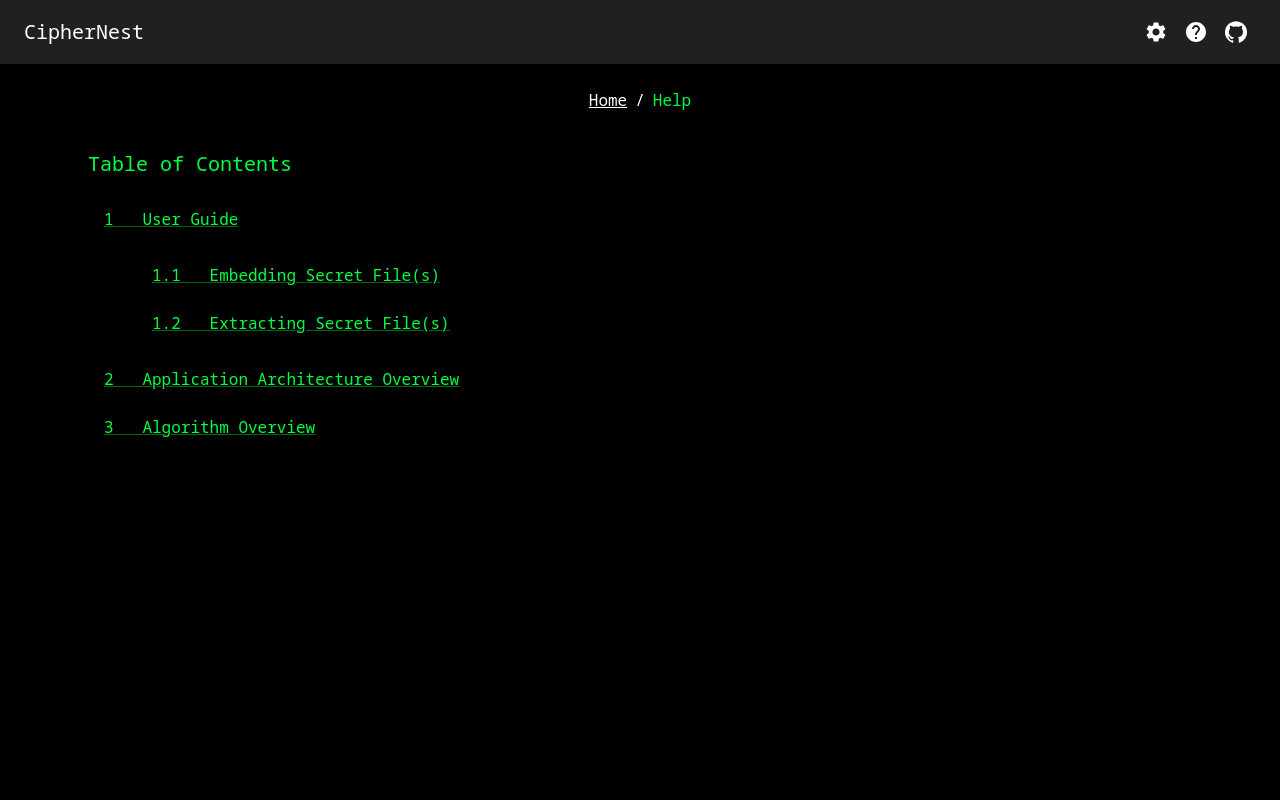
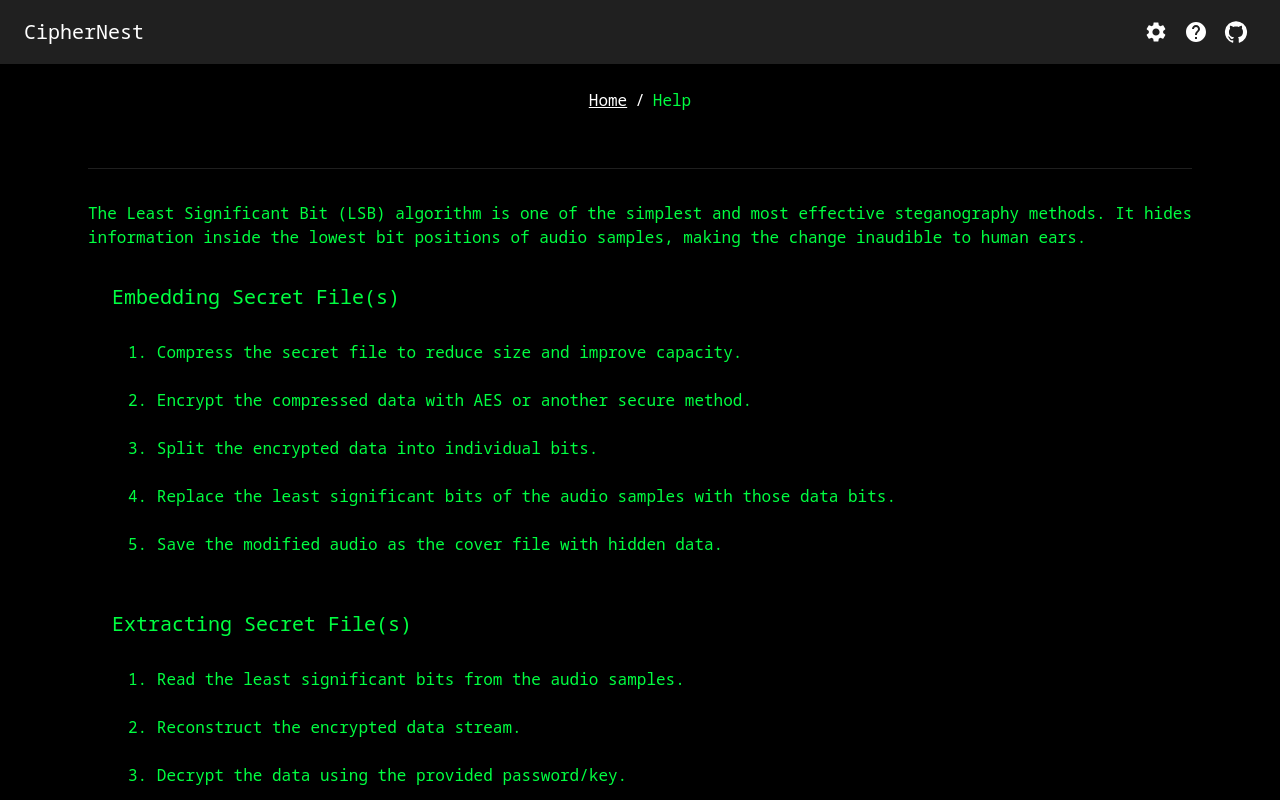
Before and after one commit to tranlequocthong313/CipherNestFE, a React (Create React App) app: page /help in a window 1280 px wide. Shown: the top 800 px of the page. Built offline with nearby package versions, Linux system fonts and the light colour scheme; no server answers.

Commit message:
[update] download wav file example

```diff
--- a/public/index.html
+++ b/public/index.html
@@ -24,7 +24,7 @@
       work correctly both with client-side routing and a non-root public URL.
       Learn how to configure a non-root public URL by running `npm run build`.
     -->
-    <title>React App</title>
+    <title>CipherNest</title>
   </head>
   <body>
     <noscript>You need to enable JavaScript to run this app.</noscript>
--- a/src/components/CoverFileToolbar.tsx
+++ b/src/components/CoverFileToolbar.tsx
@@ -1,50 +1,59 @@
-import React, { useEffect, useState } from "react";
-import { Box, Button, Tooltip, IconButton } from "@mui/material";
-import AddIcon from "@mui/icons-material/Add";
-import EmbedIcon from "@mui/icons-material/Download";
-import ExtractIcon from "@mui/icons-material/Upload";
-import useTheme from "../hooks/useTheme";
-import { useCoverFileApi, useCoverFileDispatch } from "../hooks/useCoverFile";
-import { v4 as uuid } from "uuid";
-import { getDuration } from "../utils/audio";
-import { useTranslation } from "react-i18next";
-import { isValidFile } from "../utils/validator";
-import EmbedModal from "./EmbedModal";
-import { ICoverFile } from "../interfaces/ICoverFile";
-import HTTP, { coverFileApis, embeddedFileApis } from "../configs/api";
-import { useEmbed, useEmbedApi, useEmbedDispatch } from "../hooks/useEmbed";
-import { useSecretFile, useSecretFileDispatch } from "../hooks/useSecretFile";
-import { DEBUG, EXTENSION_OF_SUPPORTED_AUDIO_FORMATS } from "../configs/constant";
-import useDownload from "../hooks/useDownload";
+import React, { useState } from 'react';
+import { Box, Button, Tooltip, IconButton } from '@mui/material';
+import AddIcon from '@mui/icons-material/Add';
+import EmbedIcon from '@mui/icons-material/Download';
+import ExtractIcon from '@mui/icons-material/Upload';
+import DownloadIcon from '@mui/icons-material/FileDownload'; // <-- added
+import useTheme from '../hooks/useTheme';
+import { useCoverFileApi, useCoverFileDispatch } from '../hooks/useCoverFile';
+import { v4 as uuid } from 'uuid';
+import { getDuration } from '../utils/audio';
+import { useTranslation } from 'react-i18next';
+import { isValidFile } from '../utils/validator';
+import EmbedModal from './EmbedModal';
+import HTTP, { coverFileApis, embeddedFileApis } from '../configs/api';
+import { useEmbed, useEmbedApi } from '../hooks/useEmbed';
+import { useSecretFile, useSecretFileDispatch } from '../hooks/useSecretFile';
+import {
+    DEBUG,
+    EXTENSION_OF_SUPPORTED_AUDIO_FORMATS,
+} from '../configs/constant';
+import useDownload from '../hooks/useDownload';
 
 const CoverFileToolbar: React.FC = () => {
     const { theme } = useTheme();
-    const dispatchCoverFiles = useCoverFileDispatch();
     const { t } = useTranslation();
     const [openModal, setOpenModal] = useState(false);
-    const { outputQuality } = useEmbed()
-    const { updateEmbedStatus } = useEmbedApi()
-    const { selectedCoverFile } = useCoverFileApi()
-    const { embeddedFiles, totalSecretFileSize } = useSecretFile()
-    const { openLoading, closeLoading } = useEmbedApi()
-    const dispatchSecretFile = useSecretFileDispatch()
-    const download = useDownload()
+
+    const { selectedCoverFile } = useCoverFileApi();
+    const { embeddedFiles, totalSecretFileSize } = useSecretFile();
+    const { openLoading, closeLoading, updateEmbedStatus } = useEmbedApi();
+    const dispatchCoverFiles = useCoverFileDispatch();
+    const dispatchSecretFile = useSecretFileDispatch();
+    const download = useDownload();
+
+    // 👉 function to download example wav from public folder
+    const handleDownloadExample = () => {
+        const link = document.createElement('a');
+        link.href = '/file_example_WAV_10MG.wav'; // file must be in public/example.wav
+        link.download = '/file_example_WAV_10MG.wav';
+        document.body.appendChild(link);
+        link.click();
+        document.body.removeChild(link);
+    };
 
     const handleFileUpload = async (
-        event: React.ChangeEvent<HTMLInputElement>,
+        event: React.ChangeEvent<HTMLInputElement>
     ) => {
         const files = event.target.files;
         if (files) {
             const newFileArray = await Promise.all(
                 Array.from(files).map(async (file) => {
-                    if (!isValidFile(file)) {
-                        return null;
-                    }
-                    let duration = null
+                    if (!isValidFile(file)) return null;
+                    let duration = null;
                     try {
                         duration = await getDuration(file);
-                    } catch (error) {
-                    }
+                    } catch {}
                     return {
                         name: file.name,
                         lastModified: file.lastModified,
@@ -53,19 +62,19 @@ const CoverFileToolbar: React.FC = () => {
                         type: file.type,
                         id: uuid(),
                         blob: URL.createObjectURL(file),
-                        duration: duration,
-                        file: file
+                        duration,
+                        file,
                     };
-                }),
+                })
             );
 
             const validFiles = newFileArray.filter(
-                (file): file is NonNullable<typeof file> => file !== null,
+                (file): file is NonNullable<typeof file> => file !== null
             );
 
             if (validFiles.length) {
                 dispatchCoverFiles({
-                    type: "ADD",
+                    type: 'ADD',
                     payload: { files: validFiles },
                 });
 
@@ -74,40 +83,41 @@ const CoverFileToolbar: React.FC = () => {
                     payload: { coverFileId: validFiles[0].id },
                 });
 
-                await updateEmbedStatus({ coverFile: validFiles[0] })
+                await updateEmbedStatus({ coverFile: validFiles[0] });
             }
         }
     };
 
     const extractData = async () => {
+        const embeddedFile = selectedCoverFile();
+        if (!embeddedFile || !embeddedFile.file || !embeddedFile.isEmbedded)
+            return;
+
         const form = new FormData();
-        const embeddedFile = selectedCoverFile();
-        if (!embeddedFile || !embeddedFile.file || !embeddedFile.isEmbedded) {
-            return;
-        }
         form.append('embedded_file', embeddedFile.file);
-        if (embeddedFile.password) {
+        if (embeddedFile.password)
             form.append('password', embeddedFile.password);
-        }
-        if (DEBUG) {
-            console.log("EXTRACT::", form)
-        }
+
+        if (DEBUG) console.log('EXTRACT::', form);
+
         try {
-            openLoading()
-            await download(embeddedFileApis.extract, form, 'extracted_files.zip')
+            openLoading();
+            await download(
+                embeddedFileApis.extract,
+                form,
+                'extracted_files.zip'
+            );
         } catch (error) {
-            if (DEBUG) {
-                console.log('EXTRACT ERR:::', error);
-            }
+            if (DEBUG) console.log('EXTRACT ERR:::', error);
         } finally {
-            closeLoading()
+            closeLoading();
         }
     };
 
     return (
         <Box
             sx={{
-                position: "fixed",
+                position: 'fixed',
                 top: 64,
                 left: 45,
                 right: 45,
@@ -115,142 +125,154 @@ const CoverFileToolbar: React.FC = () => {
                 boxShadow: 3,
                 p: 2,
                 pt: 4,
-                display: "flex",
-                justifyContent: "space-between",
-                alignItems: "center",
+                display: 'flex',
+                justifyContent: 'space-between',
+                alignItems: 'center',
                 zIndex: 1200,
             }}
         >
+            {/* Upload File */}
             <input
                 accept={EXTENSION_OF_SUPPORTED_AUDIO_FORMATS.join(',')}
-                style={{ display: "none" }}
-                id="upload-music-file"
-                type="file"
+                style={{ display: 'none' }}
+                id='upload-music-file'
+                type='file'
                 onChange={handleFileUpload}
                 multiple
             />
-            <label htmlFor="upload-music-file">
+            <label htmlFor='upload-music-file'>
                 <Button
-                    variant="contained"
+                    variant='contained'
                     startIcon={<AddIcon />}
-                    component="span"
+                    component='span'
                     sx={{
                         backgroundColor: theme.palette.primary.main,
-                        "&:hover": {
+                        '&:hover': {
                             backgroundColor: theme.palette.action.selected,
                         },
                         borderRadius: 2,
-                        textTransform: "none",
-                        display: {
-                            xs: "none",
-                            sm: "flex",
-                        },
+                        textTransform: 'none',
+                        display: { xs: 'none', sm: 'flex' },
                     }}
                 >
-                    {t("add_cover_file")} {`(${EXTENSION_OF_SUPPORTED_AUDIO_FORMATS.join(',')})`}
+                    {t('add_cover_file')} (
+                    {EXTENSION_OF_SUPPORTED_AUDIO_FORMATS.join(',')})
                 </Button>
-                <Tooltip title={`${t("add_cover_file_tooltip")} ${`(${EXTENSION_OF_SUPPORTED_AUDIO_FORMATS.join(',')})`}`}>
+            </label>
+
+            {/* Actions */}
+            <Box sx={{ display: 'flex', alignItems: 'center' }}>
+                {/* Download Example WAV */}
+                <Button
+                    variant='outlined'
+                    startIcon={<DownloadIcon />}
+                    onClick={handleDownloadExample}
+                    sx={{
+                        borderRadius: 2,
+                        textTransform: 'none',
+                        display: { xs: 'none', sm: 'flex' }, // hidden on mobile
+                        mr: 1,
+                    }}
+                >
+                    Download Example WAV File
+                </Button>
+                <Tooltip title='Download example wav file'>
                     <IconButton
-                        color="primary"
-                        component="span"
+                        onClick={handleDownloadExample}
+                        color='primary'
                         sx={{
                             backgroundColor: theme.palette.primary.main,
-                            "&:hover": {
+                            '&:hover': {
                                 backgroundColor: theme.palette.action.selected,
                             },
                             borderRadius: 2,
-                            display: {
-                                xs: "flex",
-                                sm: "none",
-                            },
+                            display: { xs: 'flex', sm: 'none' }, // only mobile
+                            mx: 0.5,
                         }}
                     >
-                        <AddIcon sx={{ color: theme.palette.background.default }} />
+                        <DownloadIcon
+                            sx={{ color: theme.palette.background.default }}
+                        />
                     </IconButton>
                 </Tooltip>
-            </label>
 
-            <Box sx={{ display: "flex", alignItems: "center" }}>
+                {/* Embed */}
                 <Button
                     onClick={() => setOpenModal(true)}
-                    variant="outlined"
+                    variant='outlined'
                     startIcon={<EmbedIcon />}
-                    disabled={selectedCoverFile()?.isEmbedded || embeddedFiles.length > 0 || totalSecretFileSize <= 0}
+                    disabled={
+                        selectedCoverFile()?.isEmbedded ||
+                        embeddedFiles.length > 0 ||
+                        totalSecretFileSize <= 0
+                    }
                     sx={{
-                        backgroundColor: selectedCoverFile()?.isEmbedded || embeddedFiles.length > 0 || totalSecretFileSize <= 0 ? theme.palette.action.disabled : theme.palette.background.paper,
-                        "&:hover": {
-                            backgroundColor: selectedCoverFile()?.isEmbedded || embeddedFiles.length > 0 || totalSecretFileSize <= 0 ? theme.palette.action.disabledBackground : theme.palette.action.selected,
-                        },
                         borderRadius: 2,
-                        textTransform: "none",
-                        display: {
-                            xs: "none",
-                            sm: "flex",
-                        },
+                        textTransform: 'none',
+                        display: { xs: 'none', sm: 'flex' },
                         mr: 1,
-                        color: selectedCoverFile()?.isEmbedded || embeddedFiles.length > 0 || totalSecretFileSize <= 0 ? theme.palette.text.disabled : theme.palette.text.primary,
                     }}
                 >
-                    {t("embed")}
+                    {t('embed')}
                 </Button>
-                <Tooltip title={t("embed_tooltip")}>
+                <Tooltip title={t('embed_tooltip')}>
                     <IconButton
                         onClick={() => setOpenModal(true)}
-                        color="primary"
+                        color='primary'
                         sx={{
                             backgroundColor: theme.palette.primary.main,
-                            "&:hover": {
+                            '&:hover': {
                                 backgroundColor: theme.palette.action.selected,
                             },
                             borderRadius: 2,
-                            display: {
-                                xs: "flex",
-                                sm: "none",
-                            },
+                            display: { xs: 'flex', sm: 'none' },
                             mx: 0.5,
                         }}
                     >
-                        <EmbedIcon sx={{ color: theme.palette.background.default }} />
+                        <EmbedIcon
+                            sx={{ color: theme.palette.background.default }}
+                        />
                     </IconButton>
                 </Tooltip>
+
+                {/* Extract */}
                 <Button
-                    variant="outlined"
+                    variant='outlined'
                     startIcon={<ExtractIcon />}
-                    disabled={!selectedCoverFile()?.isEmbedded || embeddedFiles.length <= 0}
+                    disabled={
+                        !selectedCoverFile()?.isEmbedded ||
+                        embeddedFiles.length <= 0
+                    }
                     onClick={extractData}
                     sx={{
-                        backgroundColor: !selectedCoverFile()?.isEmbedded || embeddedFiles.length <= 0 ? theme.palette.action.disabled : theme.palette.background.paper,
-                        "&:hover": {
-                            backgroundColor: !selectedCoverFile()?.isEmbedded || embeddedFiles.length <= 0 ? theme.palette.action.disabledBackground : theme.palette.action.selected,
-                        },
                         borderRadius: 2,
-                        textTransform: "none",
-                        display: {
-                            xs: "none",
-                            sm: "flex",
-                        },
-                        color: !selectedCoverFile()?.isEmbedded || embeddedFiles.length <= 0 ? theme.palette.text.disabled : theme.palette.text.primary,
+                        textTransform: 'none',
+                        display: { xs: 'none', sm: 'flex' },
+                        color:
+                            !selectedCoverFile()?.isEmbedded ||
+                            embeddedFiles.length <= 0
+                                ? theme.palette.text.disabled
+                                : theme.palette.text.primary,
                     }}
                 >
-                    {t("extract")}
+                    {t('extract')}
                 </Button>
-                <Tooltip title={t("extract_tooltip")}>
+                <Tooltip title={t('extract_tooltip')}>
                     <IconButton
-                        color="primary"
+                        color='primary'
                         sx={{
                             backgroundColor: theme.palette.primary.main,
-                            "&:hover": {
+                            '&:hover': {
                                 backgroundColor: theme.palette.action.selected,
                             },
                             borderRadius: 2,
-                            display: {
-                                xs: "flex",
-                                sm: "none",
-                            },
+                            display: { xs: 'flex', sm: 'none' },
                             mx: 0.5,
                         }}
                     >
-                        <ExtractIcon sx={{ color: theme.palette.background.default }} />
+                        <ExtractIcon
+                            sx={{ color: theme.palette.background.default }}
+                        />
                     </IconButton>
                 </Tooltip>
             </Box>
--- a/src/screens/HelpScreen.tsx
+++ b/src/screens/HelpScreen.tsx
@@ -19,59 +19,63 @@ const HelpScreen: React.FC = () => {
         <Container maxWidth={false} sx={{ padding: 0 }}>
             <Grid container spacing={3}>
                 <Grid item xs={12}>
-                    <Typography variant="h4" gutterBottom></Typography>
+                    <Typography variant="h4" gutterBottom>
+                        {t("help.title")}
+                    </Typography>
 
-                    <Box sx={{ mb: 4 }}>
+                    <Divider sx={{ my: 4 }} />
+
+                    {/* --- Section 1: Steganography --- */}
+                    <Box id="1" sx={{ mb: 4 }}>
+                        <Typography paragraph>
+                            {`The Least Significant Bit (LSB) algorithm is one of the simplest and
+                            most effective steganography methods. It hides information inside the
+                            lowest bit positions of audio samples, making the change inaudible to
+                            human ears.`}
+                        </Typography>
+                    </Box>
+
+                    {/* --- Subsection 1.1: Embedding --- */}
+                    <Box id="1.1" sx={{ mb: 4, ml: 3 }}>
                         <Typography variant="h6" gutterBottom>
-                            {t("help.section1.title")}
+                            {t("help.section1.item2")}
                         </Typography>
                         <List>
                             <ListItem>
-                                <ListItemText
-                                    primary={
-                                        <Link href="#1" variant="body1">
-                                            1 &nbsp; {t("help.section1.item1")}
-                                        </Link>
-                                    }
-                                />
-                            </ListItem>
-                            <List sx={{ ml: 6 }}>
-                                <ListItem>
-                                    <ListItemText
-                                        primary={
-                                            <Link href="#1.1" variant="body1">
-                                                1.1 &nbsp; {t("help.section1.item2")}
-                                            </Link>
-                                        }
-                                    />
-                                </ListItem>
-                                <ListItem>
-                                    <ListItemText
-                                        primary={
-                                            <Link href="#1.2" variant="body1">
-                                                1.2 &nbsp; {t("help.section1.item3")}
-                                            </Link>
-                                        }
-                                    />
-                                </ListItem>
-                            </List>
-                            <ListItem>
-                                <ListItemText
-                                    primary={
-                                        <Link href="#2" variant="body1">
-                                            2 &nbsp; {t("help.section1.item4")}
-                                        </Link>
-                                    }
-                                />
+                                <ListItemText primary="1. Compress the secret file to reduce size and improve capacity." />
                             </ListItem>
                             <ListItem>
-                                <ListItemText
-                                    primary={
-                                        <Link href="#3" variant="body1">
-                                            3 &nbsp; {t("help.section1.item5")}
-                                        </Link>
-                                    }
-                                />
+                                <ListItemText primary="2. Encrypt the compressed data with AES or another secure method." />
+                            </ListItem>
+                            <ListItem>
+                                <ListItemText primary="3. Split the encrypted data into individual bits." />
+                            </ListItem>
+                            <ListItem>
+                                <ListItemText primary="4. Replace the least significant bits of the audio samples with those data bits." />
+                            </ListItem>
+                            <ListItem>
+                                <ListItemText primary="5. Save the modified audio as the cover file with hidden data." />
+                            </ListItem>
+                        </List>
+                    </Box>
+
+                    {/* --- Subsection 1.2: Extraction --- */}
+                    <Box id="1.2" sx={{ mb: 4, ml: 3 }}>
+                        <Typography variant="h6" gutterBottom>
+                            {t("help.section1.item3")}
+                        </Typography>
+                        <List>
+                            <ListItem>
+                                <ListItemText primary="1. Read the least significant bits from the audio samples." />
+                            </ListItem>
+                            <ListItem>
+                                <ListItemText primary="2. Reconstruct the encrypted data stream." />
+                            </ListItem>
+                            <ListItem>
+                                <ListItemText primary="3. Decrypt the data using the provided password/key." />
+                            </ListItem>
+                            <ListItem>
+                                <ListItemText primary="4. Decompress the decrypted result to obtain the original secret file(s)." />
                             </ListItem>
                         </List>
                     </Box>
```
Also changed, not shown: 1 other file (tests, documents, lock files or other folders).
